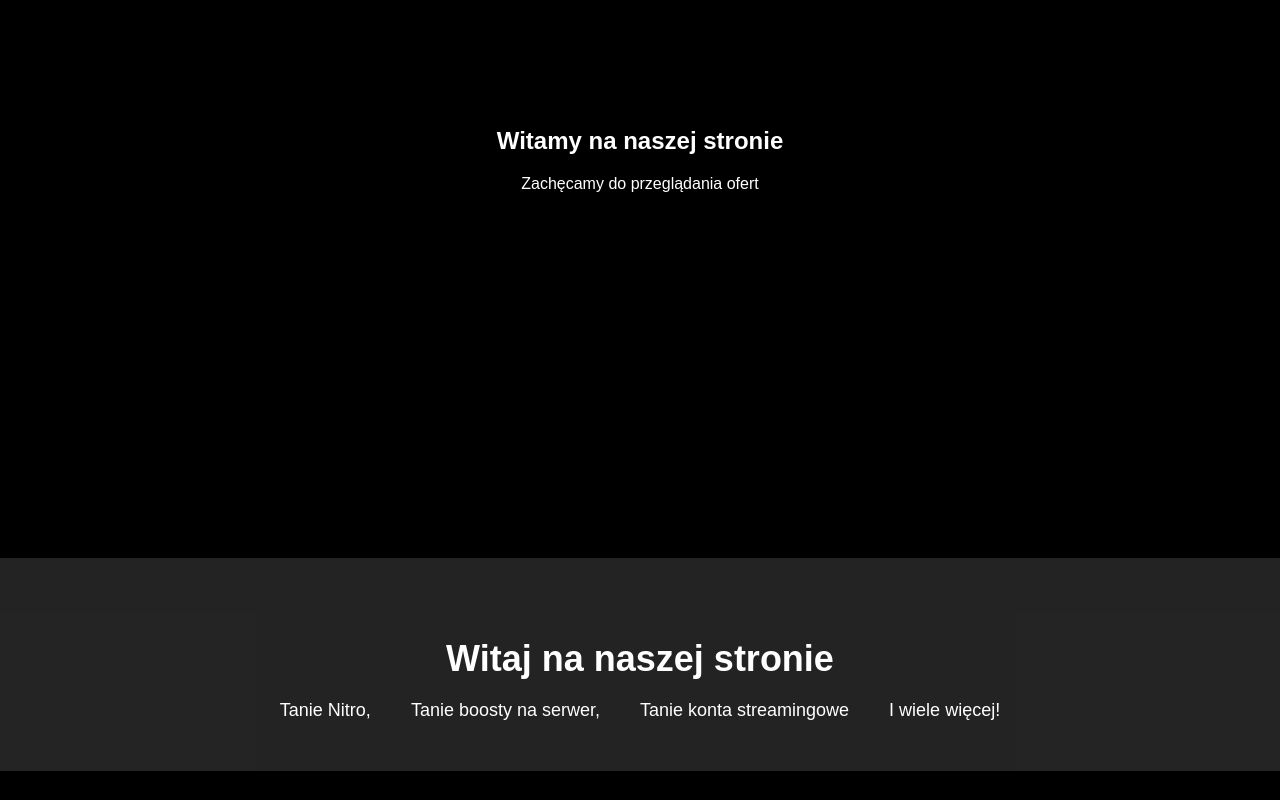
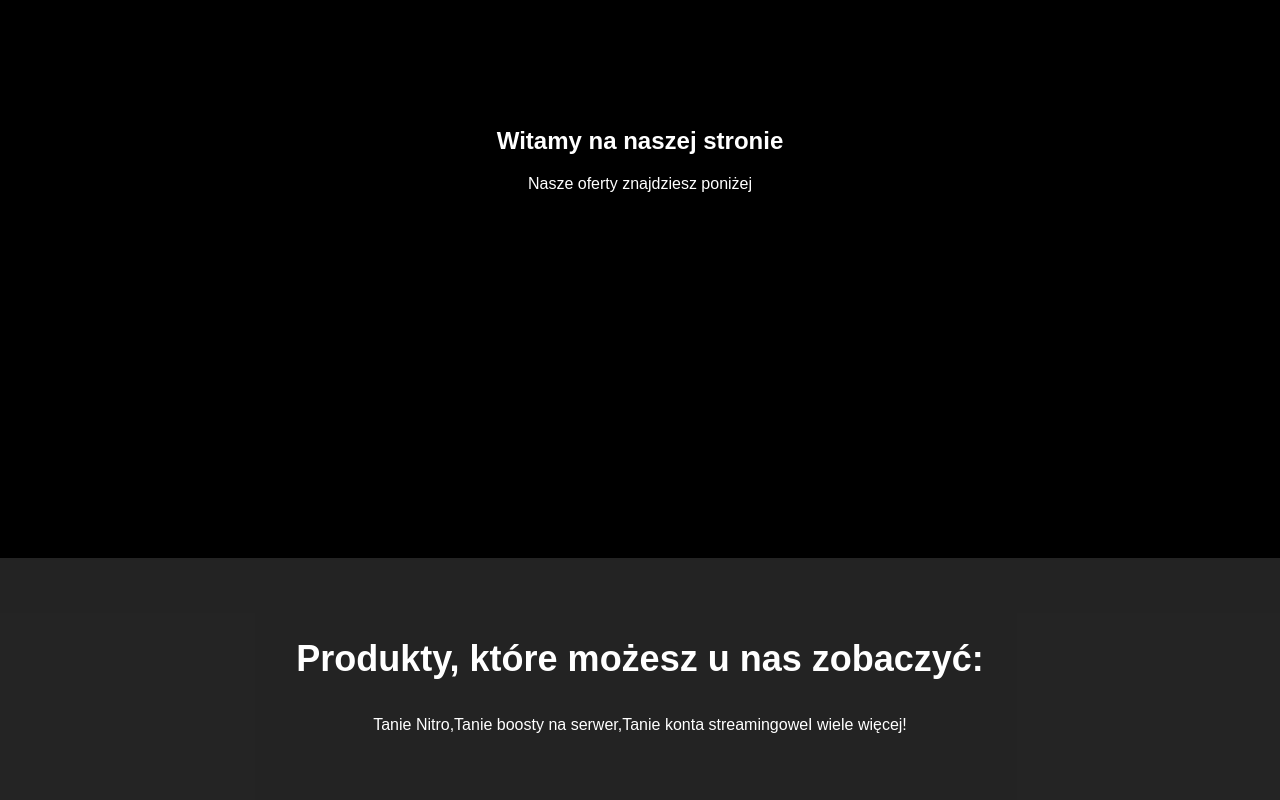
Before and after one commit to nofound2/nfstockxyz.github.io, a plain HTML site: page index.html in a window 1280 px wide. Shown: the part 404-1204 px from the top of the page. Before the commit the page ends 1175 px from the top, so only its background shows below. Drawn offline with Linux system fonts and the light colour scheme.

Commit message:
Update index.html

```diff
--- a/index.html
+++ b/index.html
@@ -101,17 +101,17 @@
     <section id="welcome-section">
         <div id="welcome-message">
             <h2>Witamy na naszej stronie</h2>
-            <p>Zachęcamy do przeglądania ofert</p>
+            <p>Nasze oferty znajdziesz poniżej</p>
         </div>
     </section>
 
     <section id="bottom-section">
-        <h2>Witaj na naszej stronie</h2>
+        <h2>Produkty, które możesz u nas zobaczyć:</h2>
         <ul>
-            <li>Tanie Nitro,</li>
-            <li>Tanie boosty na serwer,</li>
-            <li>Tanie konta streamingowe</li>
-            <li>I wiele więcej!</li>
+            <p>Tanie Nitro,</p>
+            <p>Tanie boosty na serwer,</p>
+            <p>Tanie konta streamingowe</p>
+            <p>I wiele więcej!</p>
         </ul>
     </section>
 
```
